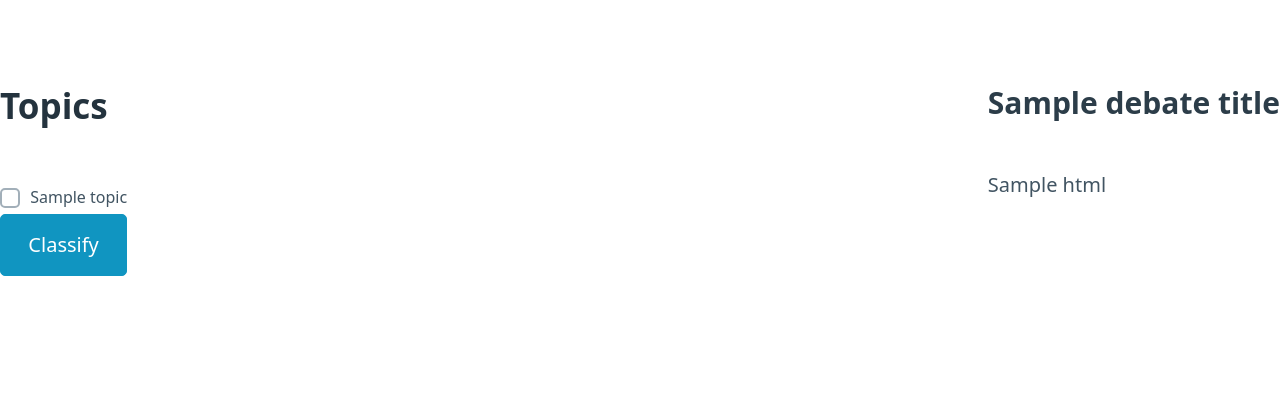
After one commit to Stinners/Hansarder, a FastAPI app: template analysis/classifier/templates/show_debate.html in a window 1280 px wide. The commit adds this page. Shown: the top 405 px of the page. Run offline with FastAPI, Linux system fonts and the light colour scheme; the template is opened without the code that fills it: most values are stand-ins (such as "Sample title", 1, 10 or a date in 2020).

Commit message:
Display speech for classifiction

```diff
--- a/analysis/classifier/main.py
+++ b/analysis/classifier/main.py
@@ -33,37 +33,33 @@ queries = QueryCache(Path(__file__).parent / "queries")
 @app.get("/", response_class=HTMLResponse)
 async def home(request: Request):
     topics = [topic for (_, topic) in get_topics()]
-    return templates.TemplateResponse("show_speech.html", {"request": request, "topics": topics})
+    debate = get_random_debate()
+    return templates.TemplateResponse("show_debate.html", {"request": request, "topics": topics, **debate})
 
 # This is called once a classified speech is submitted
-@app.post("/classify_speech")
-async def classify_speech(request: Request):
-    form_data = await request.form()
-    speech_id = form_data["speech-id"]
-    checked_tags = [topic for (topic, value) in form_data.items() if value == "on"]
-    return get_random_speech()
-
-# "This is called to get a speech in the first place
-@app.get("/get_speech")
-async def serve_speech():
-    return get_random_speech
+#@app.post("/classify_debate")
+#async def classify_debate(request: Request):
+#    form_data = await request.form()
+#    debate_id = form_data["debate-id"]
+#    checked_tags = [topic for (topic, value) in form_data.items() if value == "on"]
+#    return get_random_debate()
 
 #######################################################
-#                    Methods                          #
+#                    Utilities                        #
 #######################################################
 
-def get_random_speech():
+def get_random_debate():
     with conn.cursor() as cur:
-        cur.execute(queries.get_query("select_speech.sql"))
-        speech = cur.fetchone()
+        cur.execute(queries.get_query("select_debate"))
+        debate = cur.fetchone()
 
-        if speech is None: return None
+        if debate is None:
+            raise ValueError("Couldn't read debate from db")
 
         return {
-            "speech_id": speech[0],
-            "debate_id": speech[1],
-            "speech_type": speech[2],
-            "html": speech[3],
+            "debate_id": debate[0],
+            "debate_title": debate[1],
+            "html": debate[2],
         }
 
 def get_topics():
--- a/analysis/classifier/static/styles.css
+++ b/analysis/classifier/static/styles.css
@@ -1,4 +1,4 @@
-.classify-speech {
+.classify-debate {
     display: flex;
     max-width: 1400px;
     justify-content: space-between;
@@ -15,6 +15,6 @@
     font-size: 0.8em;
 }
 
-.speech-container {
+.debate-container {
     flex-basis: 70%;
 }
--- /dev/null
+++ b/analysis/classifier/templates/show_debate.html
@@ -0,0 +1,28 @@
+{% extends "base.html" %}
+{% block content %}
+  <main class="classify-debate">
+
+    <div class="topics-container">
+        <form class="topics" action="/classify_debate" method="post">
+            <h2>Topics</h2>
+            <div class="topics__grid">
+                {% for topic in topics %}
+                    <label for="topic-{{ topic }}" class="topic__label">
+                        <input type="checkbox" id="topic-{{ topic }}" name={{ topic }}>
+                        <span>{{ topic }}</span>
+                    </label>
+                {% endfor %}
+            </div>
+            <input type="hidden" id="debate-id" name="debate-id" value={{ debate_id }}>
+            <input type="submit" role="button" value="Classify">
+        </form>
+    </div>
+
+    <section class="debate">
+        <h3 class="debate__title">{{ debate_title }}</h3>
+        <div class="debate__container">
+            {{ html|safe }}
+        </div>
+    </section>
+  </main>
+{% endblock %}
```
Also changed, not shown: analysis/classifier/queries/select_debate.sql (added, +19 -0 lines), analysis/classifier/queries/select_speech.sql (deleted, +0 -11 lines), analysis/classifier/templates/show_speech.html (deleted, +0 -36 lines), tests/scraper/basic_test.py (+2 -8 lines), db/migrations/20220129033916_create_speech_topic.sql.
